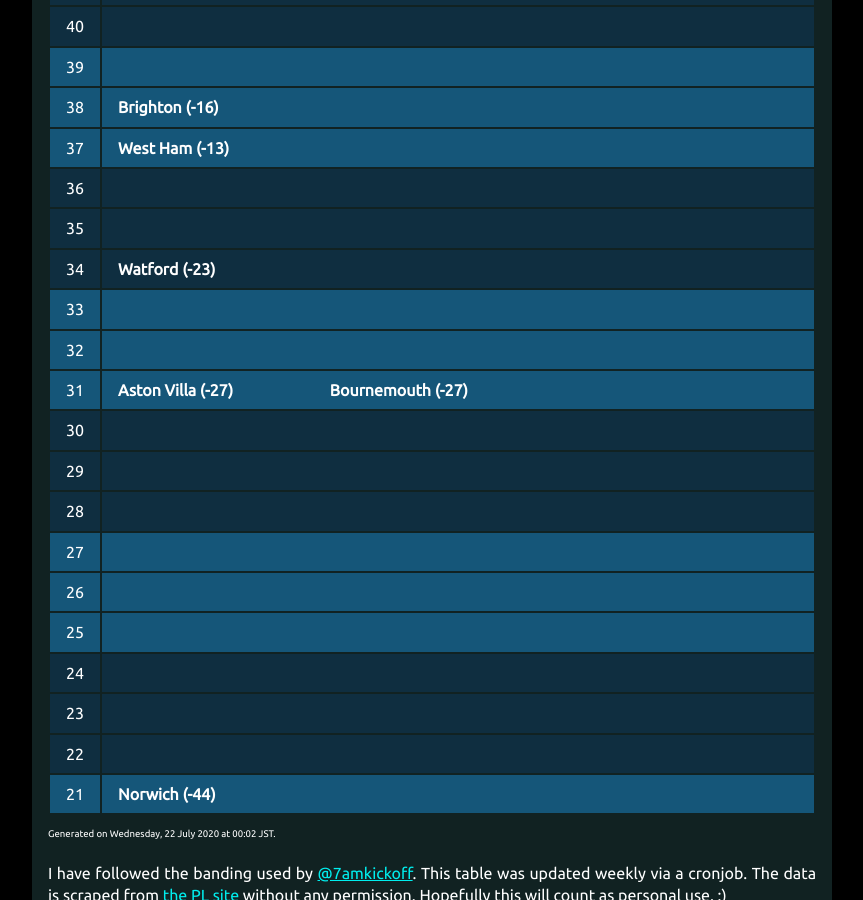
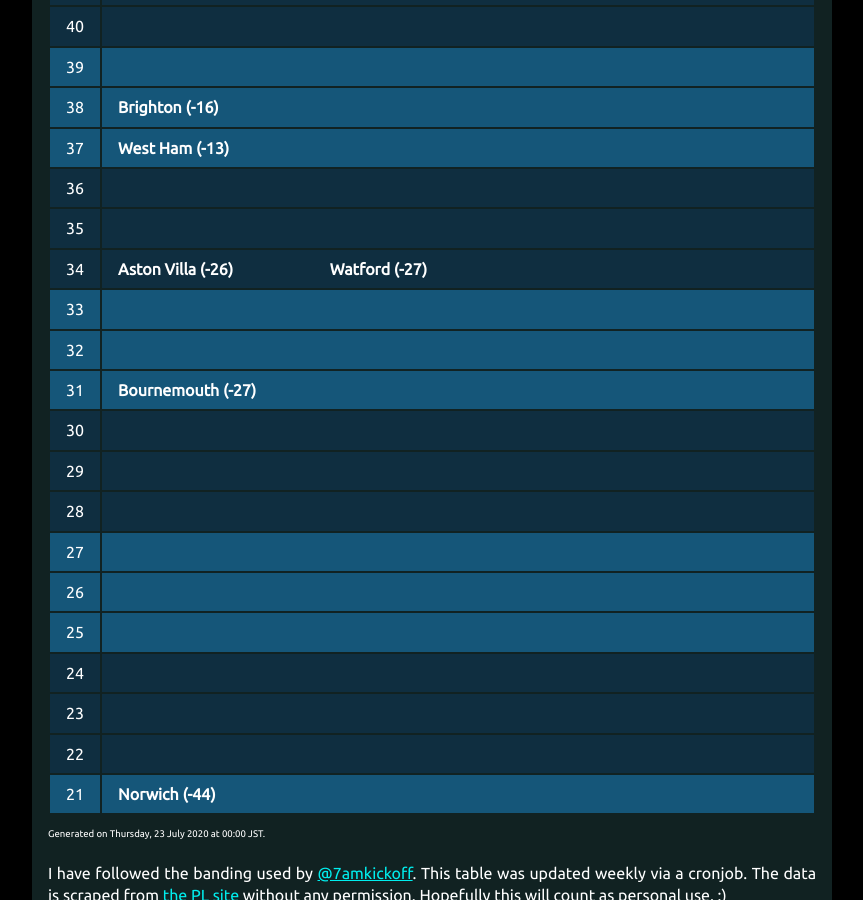
Before and after one commit to muru/muru.github.io, a Jekyll site: the page built from resources.md, in a window 1280 px wide and 900 px high, scrolled down 3977 px. Shown: the whole window, without its empty margins (208-1071 px from the left). Built offline with Jekyll 4.4.1, drawn with Linux system fonts in a browser that asks for light colours; some of the changed text lies outside the part shown.

Commit message:
updated cann-table: Thu 23 Jul 00:00:59 JST 2020

```diff
--- a/cann-table.html
+++ b/cann-table.html
@@ -79,6 +79,7 @@
 	<tr class="cann-row-2">
 		<td class="cann-point"> 78 </td>
 		<td class="cann-clubs">
+			<span class="club-name"> Man City (62) </span>
 		</td>
  	</tr>
 	<tr class="cann-row-2">
@@ -94,7 +95,6 @@
 	<tr class="cann-row-1">
 		<td class="cann-point"> 75 </td>
 		<td class="cann-clubs">
-			<span class="club-name"> Man City (58) </span>
 		</td>
  	</tr>
 	<tr class="cann-row-1">
@@ -212,7 +212,7 @@
 	<tr class="cann-row-2">
 		<td class="cann-point"> 53 </td>
 		<td class="cann-clubs">
-			<span class="club-name"> Arsenal (8) </span>
+			<span class="club-name"> Arsenal (7) </span>
 		</td>
  	</tr>
 	<tr class="cann-row-2">
@@ -314,7 +314,8 @@
 	<tr class="cann-row-2">
 		<td class="cann-point"> 34 </td>
 		<td class="cann-clubs">
-			<span class="club-name"> Watford (-23) </span>
+			<span class="club-name"> Aston Villa (-26) </span>
+			<span class="club-name"> Watford (-27) </span>
 		</td>
  	</tr>
 	<tr class="cann-row-1">
@@ -330,7 +331,6 @@
 	<tr class="cann-row-1">
 		<td class="cann-point"> 31 </td>
 		<td class="cann-clubs">
-			<span class="club-name"> Aston Villa (-27) </span>
 			<span class="club-name"> Bournemouth (-27) </span>
 		</td>
  	</tr>
@@ -386,4 +386,4 @@
 		</td>
  	</tr>
 </table>
-<span id="cann-gen-note"> Generated on  Wednesday, 22 July 2020 at 00:02 JST. </span>
+<span id="cann-gen-note"> Generated on  Thursday, 23 July 2020 at 00:00 JST. </span>
```
